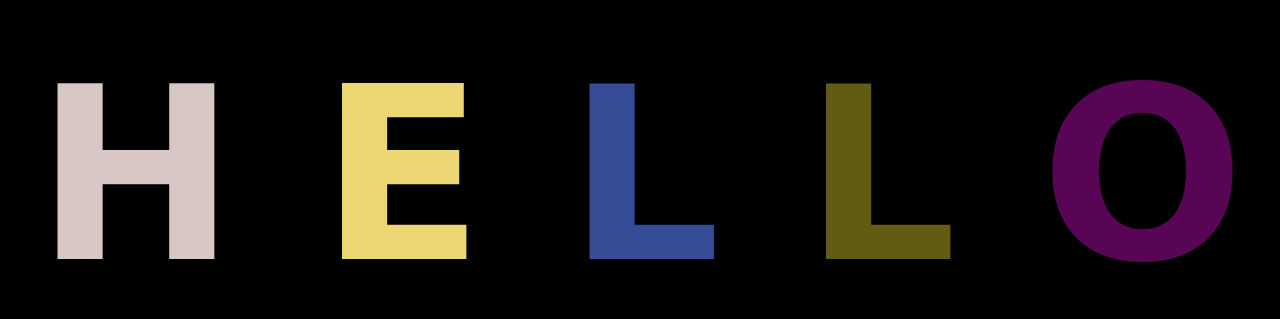
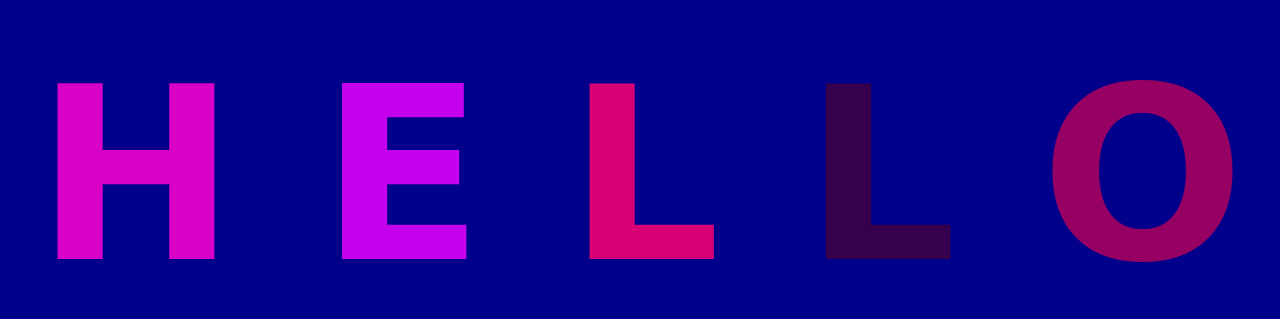
Before and after one commit to ebmcneely/AnimatedTextGitDemo, a plain HTML site: page index.html in a window 1280 px wide. Shown: the part 232-551 px from the top of the page. Drawn offline with Linux system fonts and the light colour scheme; a web font is replaced by a local one.

Commit message:
restrict colors to purple

```diff
--- a/app.css
+++ b/app.css
@@ -3,7 +3,7 @@ body {
 	justify-content: center;
 	align-items: center;
 	height: 100vh;
-	background-color: black;
+	background-color: darkblue;
 }
 
 h1 {
--- a/app.js
+++ b/app.js
@@ -1,6 +1,6 @@
 function RandomRGB() {
     const r = Math.floor(Math.random() * 256);
-    const g = Math.floor(Math.random() * 256);
+    const g = 0;
     const b = Math.floor(Math.random() * 256);
     return `rgb(${r}, ${g}, ${b})`;
 }
```
